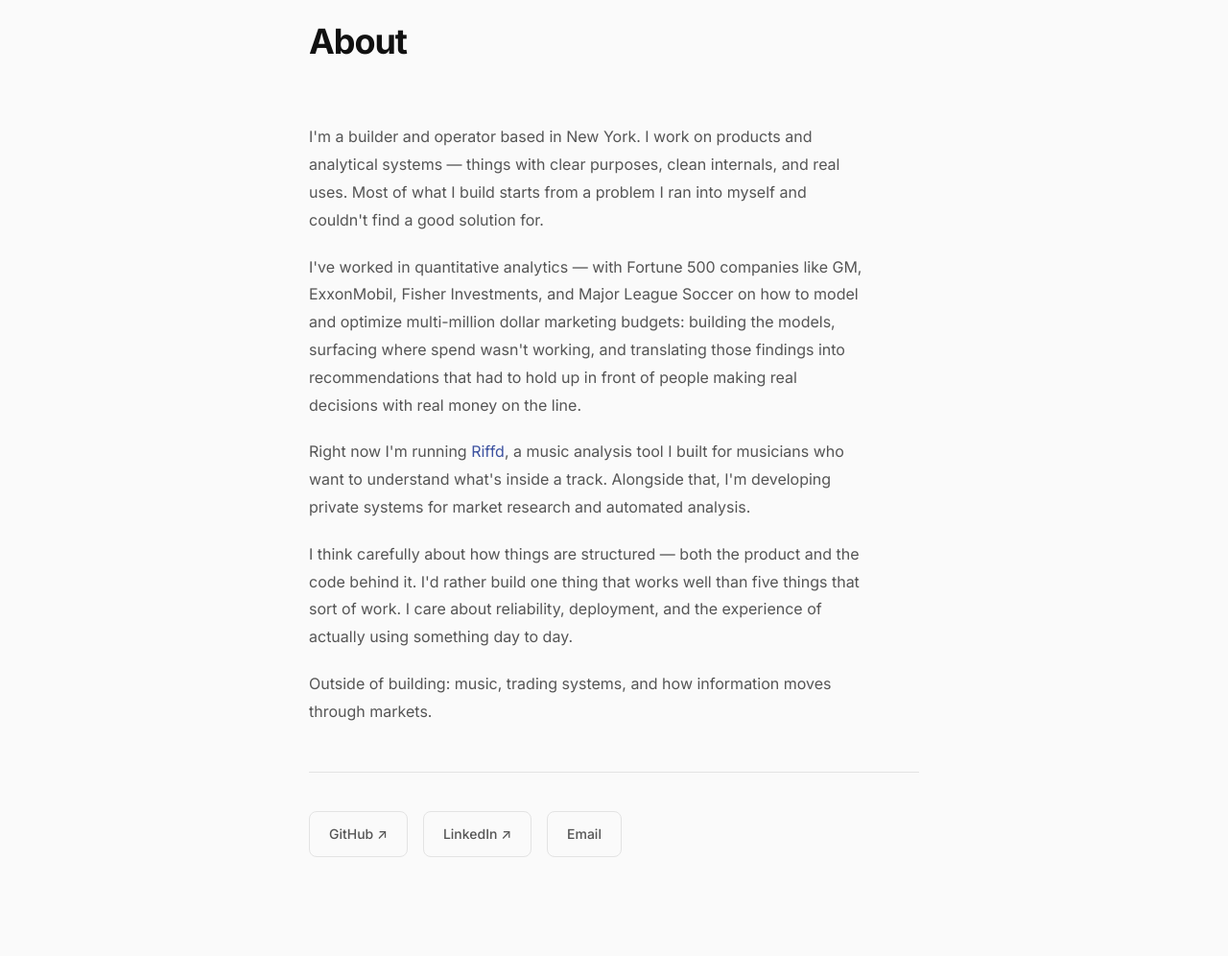
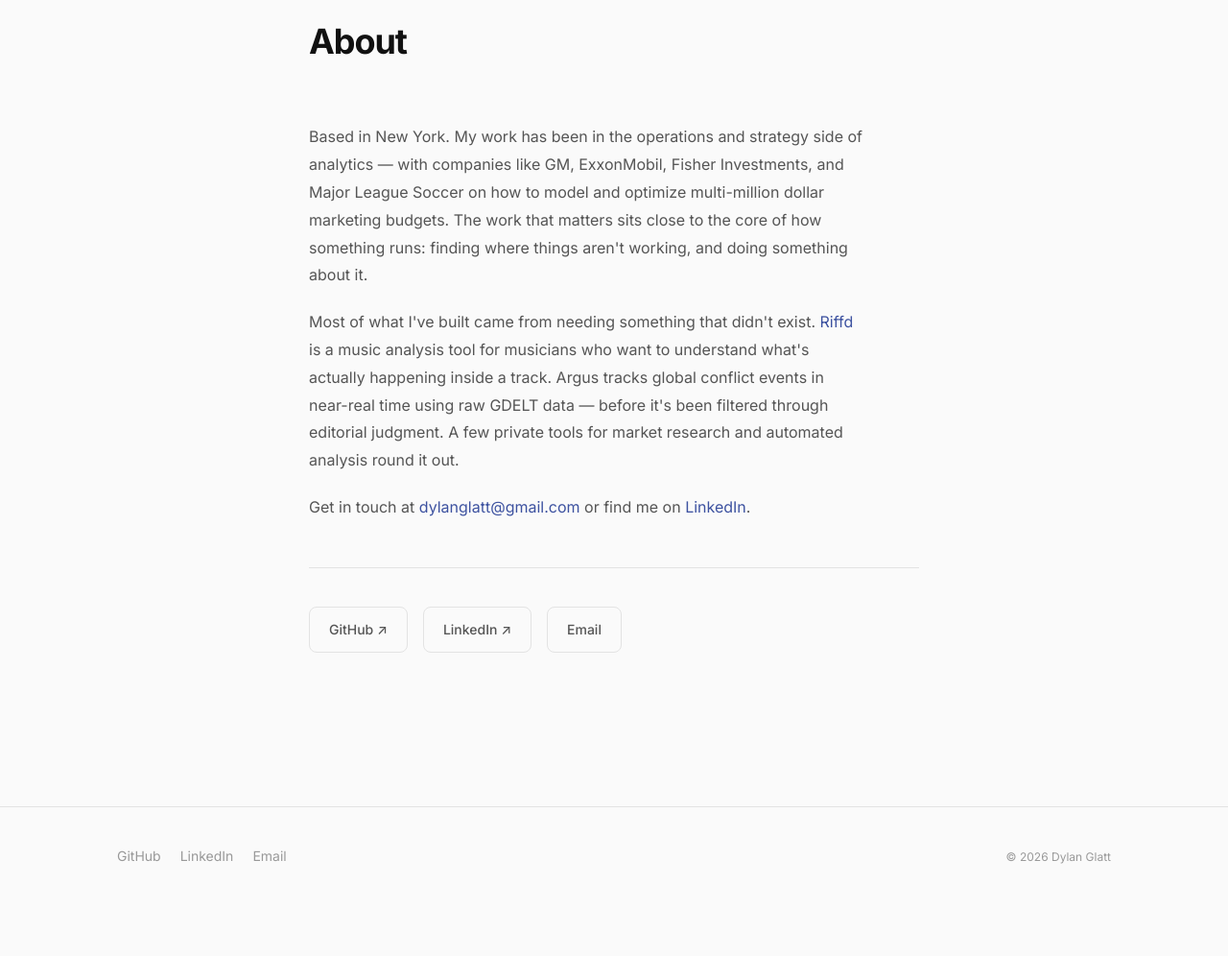
Before and after one commit to dylanglatt/dylanglatt.com, a Flask app: page /about in a window 1280 px wide. Shown: the part 57-1053 px from the top of the page at 96% size. After the commit the page ends 957 px from the top, so only its background shows below. Run offline with Flask 3, Linux system fonts and the light colour scheme.

Commit message:
Revise about page copy and homepage snippet

```diff
--- a/templates/about.html
+++ b/templates/about.html
@@ -1,7 +1,7 @@
 {% extends "base.html" %}
 
 {% block title %}About — Dylan Glatt{% endblock %}
-{% block description %}About Dylan Glatt — builder and operator based in New York.{% endblock %}
+{% block description %}About Dylan Glatt — based in New York.{% endblock %}
 
 {% block content %}
 
@@ -16,37 +16,27 @@
 
     <div class="about-body">
       <p>
-        I'm a builder and operator based in New York. I work on products and analytical
-        systems — things with clear purposes, clean internals, and real uses. Most of what
-        I build starts from a problem I ran into myself and couldn't find a good solution for.
+        Based in New York. My work has been in the operations and strategy side of
+        analytics — with companies like GM, ExxonMobil, Fisher Investments, and Major
+        League Soccer on how to model and optimize multi-million dollar marketing budgets.
+        The work that matters sits close to the core of how something runs: finding where
+        things aren't working, and doing something about it.
       </p>
       <p>
-        I've worked in quantitative analytics — with Fortune 500 companies like GM, ExxonMobil,
-        Fisher Investments, and Major League Soccer on how to model and optimize multi-million
-        dollar marketing budgets: building the models, surfacing where spend wasn't working,
-        and translating those findings into recommendations that had to hold up in front of
-        people making real decisions with real money on the line.
+        Most of what I've built came from needing something that didn't exist. <a href="https://riffdlabs.com" target="_blank" rel="noopener" style="color: var(--accent);">Riffd</a>
+        is a music analysis tool for musicians who want to understand what's actually
+        happening inside a track. Argus tracks global conflict events in near-real time
+        using raw GDELT data — before it's been filtered through editorial judgment.
+        A few private tools for market research and automated analysis round it out.
       </p>
       <p>
-        Right now I'm running <a href="https://riffdlabs.com" target="_blank" rel="noopener" style="color: var(--accent);">Riffd</a>,
-        a music analysis tool I built for musicians who want to understand what's inside a
-        track. Alongside that, I'm developing private systems for market research and
-        automated analysis.
-      </p>
-      <p>
-        I think carefully about how things are structured — both the product and the code
-        behind it. I'd rather build one thing that works well than five things that sort of
-        work. I care about reliability, deployment, and the experience of actually using
-        something day to day.
-      </p>
-      <p>
-        Outside of building: music, trading systems, and how information moves through
-        markets.
+        Get in touch at <a href="mailto:dylanglatt@gmail.com" style="color: var(--accent);">dylanglatt@gmail.com</a>
+        or find me on <a href="https://www.linkedin.com/in/dylanjglatt/" target="_blank" rel="noopener" style="color: var(--accent);">LinkedIn</a>.
       </p>
     </div>
 
     <div class="about-links">
-      <a href="https://github.com/dylanglatt"              target="_blank" rel="noopener" class="btn btn-secondary">GitHub ↗</a>
+      <a href="https://github.com/dylanglatt" target="_blank" rel="noopener" class="btn btn-secondary">GitHub ↗</a>
       <a href="https://www.linkedin.com/in/dylanjglatt/" target="_blank" rel="noopener" class="btn btn-secondary">LinkedIn ↗</a>
       <a href="mailto:dylanglatt@gmail.com" class="btn btn-secondary">Email</a>
     </div>
```
Also changed, not shown: templates/index.html (+6 -20 lines).
